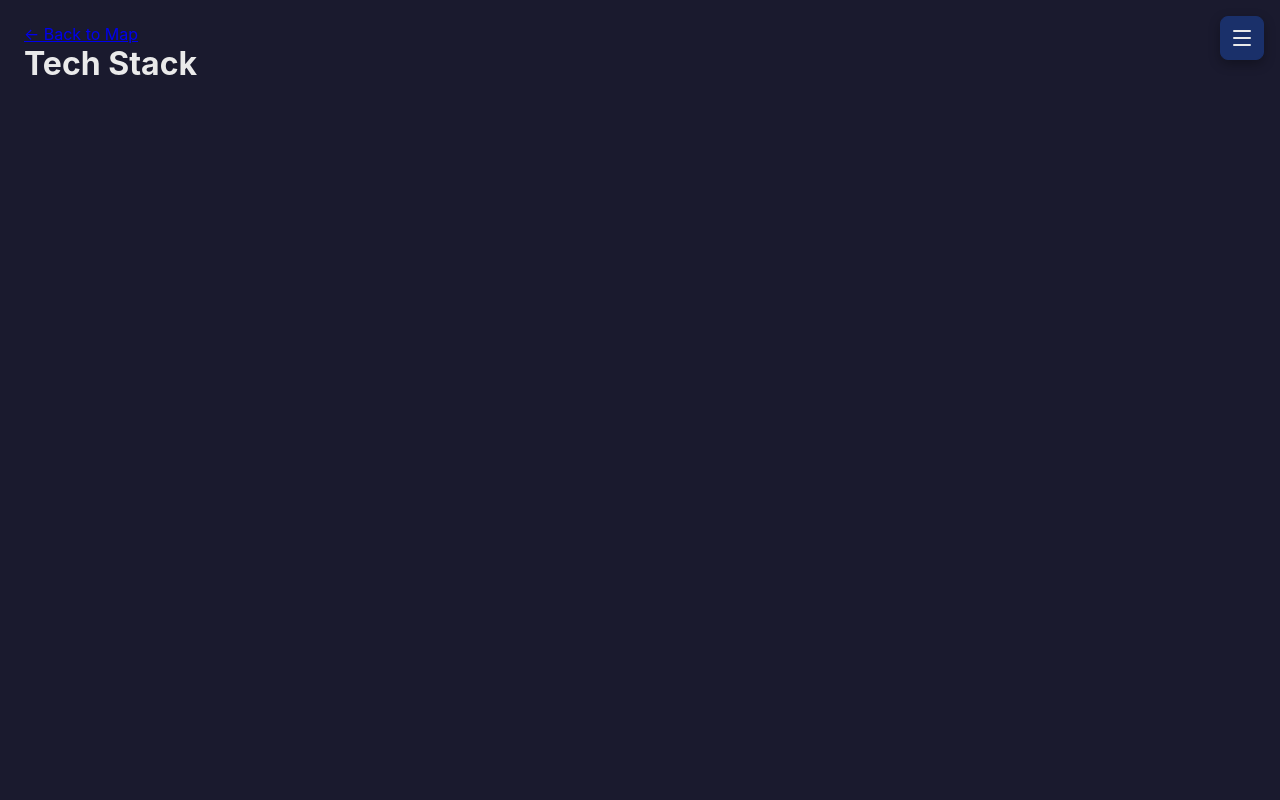
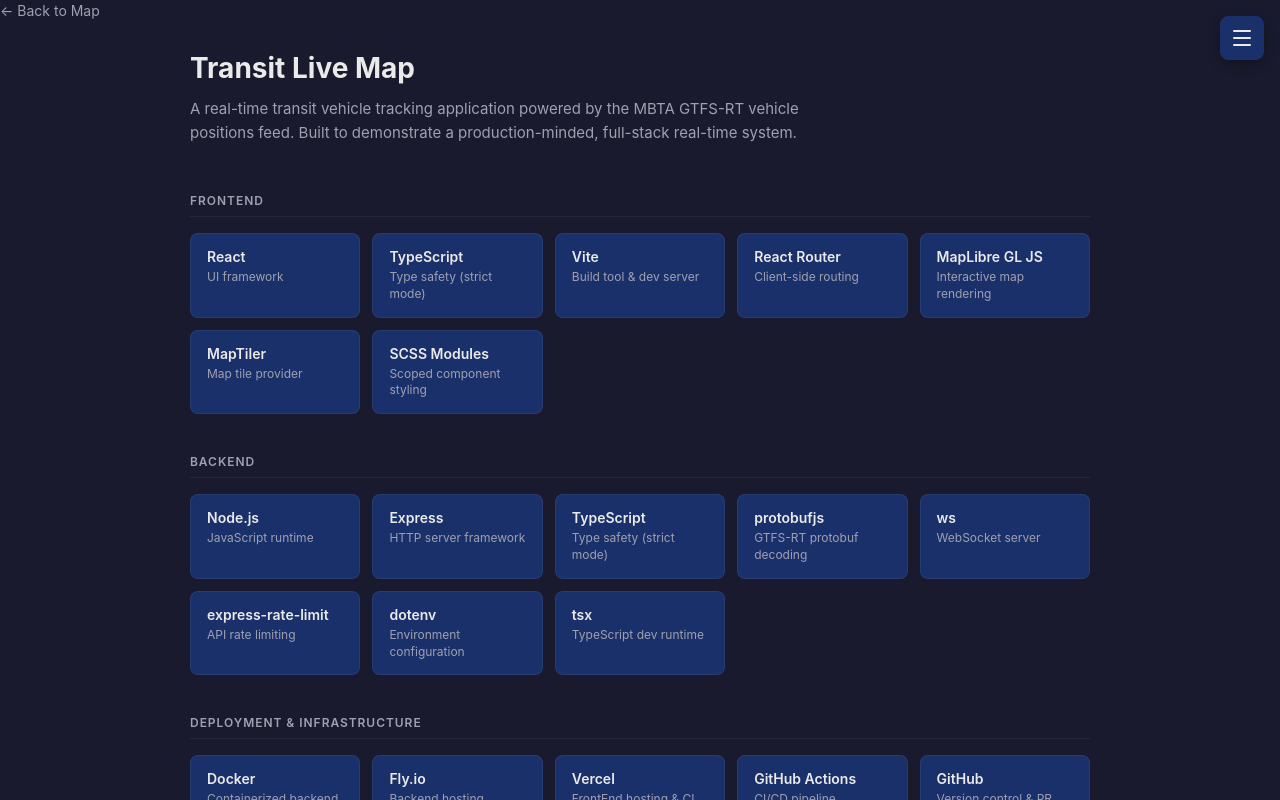
Before and after one commit to Roaming-Eclipse-LLC/transit-live-map, a React (Vite) app in the folder web/: page /tech-stack in a window 1280 px wide. Built offline with nearby package versions, Linux system fonts and the light colour scheme; no server answers.

Commit message:
feat: add tech stack page with sections and architecture highlights

```diff
--- /dev/null
+++ b/web/src/data/techStack.ts
@@ -0,0 +1,46 @@
+import type { TechSection } from '../types/techStack';
+
+export const techStackSections: TechSection[] = [
+  {
+    title: 'Frontend',
+    items: [
+      { name: 'React', description: 'UI framework' },
+      { name: 'TypeScript', description: 'Type safety (strict mode)' },
+      { name: 'Vite', description: 'Build tool & dev server' },
+      { name: 'React Router', description: 'Client-side routing' },
+      { name: 'MapLibre GL JS', description: 'Interactive map rendering' },
+      { name: 'MapTiler', description: 'Map tile provider' },
+      { name: 'SCSS Modules', description: 'Scoped component styling' },
+    ],
+  },
+  {
+    title: 'Backend',
+    items: [
+      { name: 'Node.js', description: 'JavaScript runtime' },
+      { name: 'Express', description: 'HTTP server framework' },
+      { name: 'TypeScript', description: 'Type safety (strict mode)' },
+      { name: 'protobufjs', description: 'GTFS-RT protobuf decoding' },
+      { name: 'ws', description: 'WebSocket server' },
+      { name: 'express-rate-limit', description: 'API rate limiting' },
+      { name: 'dotenv', description: 'Environment configuration' },
+      { name: 'tsx', description: 'TypeScript dev runtime' },
+    ],
+  },
+  {
+    title: 'Deployment & Infrastructure',
+    items: [
+      { name: 'Docker', description: 'Containerized backend' },
+      { name: 'Fly.io', description: 'Backend hosting (WebSockets)' },
+      { name: 'Vercel', description: 'FrontEnd hosting & CI' },
+      { name: 'GitHub Actions', description: 'CI/CD pipeline' },
+      { name: 'GitHub', description: 'Version control & PR workflows' },
+    ],
+  },
+  {
+    title: 'Tooling & Quality',
+    items: [
+      { name: 'ESLint', description: 'Code linting' },
+      { name: 'Prettier', description: 'Code formatting' },
+    ],
+  },
+];
--- a/web/src/pages/TechStackPage/TechStackPage.module.scss
+++ b/web/src/pages/TechStackPage/TechStackPage.module.scss
@@ -1,11 +1,135 @@
 .page {
   width: 100%;
-  height: 100%;
+  min-height: 100%;
+  overflow-y: auto;
   padding: 24px;
-  overflow-y: auto;
+  background-color: var(--color-bg);
+  color: var(--color-text);
 }
 
-.backlink {
+.backLink {
+  display: inline-block;
+  color: var(--color-text-muted);
+  text-decoration: none;
+  font-size: 14px;
+  margin-bottom: 32px;
+  transition: color 0.2s ease;
+
+  &:hover {
+    color: var(--color-text);
+  }
+}
+
+.content {
+  max-width: 900px;
+  margin: 0 auto;
+  padding-bottom: 48px;
+}
+
+.header {
+  margin-bottom: 48px;
+}
+
+.title {
+  font-size: 28px;
+  font-weight: 700;
+  margin-bottom: 12px;
+}
+
+.subtitle {
+  color: var(--color-text-muted);
+  font-size: 15px;
+  line-height: 1.6;
+  max-width: 640px;
+}
+
+.section {
+  margin-bottom: 40px;
+}
+
+.sectionTitle {
+  font-size: 12px;
+  font-weight: 600;
+  text-transform: uppercase;
+  letter-spacing: 0.08em;
+  color: var(--color-text-muted);
+  margin-bottom: 16px;
+  padding-bottom: 8px;
+  border-bottom: 1px solid rgba(255, 255, 255, 0.06);
+}
+
+.grid {
+  display: grid;
+  grid-template-columns: repeat(auto-fill, minmax(160px, 1fr));
+  gap: 12px;
+}
+
+.card {
+  display: flex;
+  flex-direction: column;
+  gap: 4px;
+  padding: 14px 16px;
+  background-color: var(--color-surface);
+  border: 1px solid rgba(255, 255, 255, 0.06);
+  border-radius: var(--radius-md);
+  transition:
+    border-color 0.2s ease,
+    transform 0.2s ease;
+
+  &:hover {
+    border-color: var(--color-accent);
+    transform: translateY(-2px);
+  }
+}
+
+.cardName {
+  font-size: 14px;
+  font-weight: 600;
   color: var(--color-text);
-  text-decoration: none;
 }
+
+.cardDescription {
+  font-size: 12px;
+  color: var(--color-text-muted);
+  line-height: 1.4;
+}
+
+.highlights {
+  display: grid;
+  grid-template-columns: repeat(auto-fit, minmax(240px, 1fr));
+  gap: 16px;
+}
+
+.highlight {
+  padding: 20px;
+  background-color: var(--color-surface);
+  border-radius: var(--radius-md);
+  border: 1px solid rgba(255, 255, 255, 0.06);
+}
+
+.highlightTitle {
+  font-size: 14px;
+  font-weight: 600;
+  margin-bottom: 8px;
+  color: var(--color-accent);
+}
+
+.highlightText {
+  font-size: 13px;
+  color: var(--color-text-muted);
+  line-height: 1.6;
+}
+
+@media (max-width: 600px) {
+  .grid {
+    grid-template-columns: repeat(auto-fill, minmax(130px, 1fr));
+  }
+
+  .highlights {
+    grid-template-columns: 1fr;
+  }
+
+  .title {
+    font-size: 22px;
+  }
+}
--- a/web/src/pages/TechStackPage/index.tsx
+++ b/web/src/pages/TechStackPage/index.tsx
@@ -1,14 +1,93 @@
 import { Link } from 'react-router-dom';
+
+import { techStackSections } from '../../data/techStack';
+import type { TechItem, TechSection } from '../../types/techStack';
 
 import styles from './TechStackPage.module.scss';
 
+const TechCard = ({ name, description }: TechItem) => {
+  return (
+    <div className={styles.card}>
+      <span className={styles.cardName}>{name}</span>
+      <span className={styles.cardDescription}>{description}</span>
+    </div>
+  );
+};
+
+const TechSection = ({ title, items }: TechSection) => {
+  return (
+    <section className={styles.section}>
+      <h2 className={styles.sectionTitle}>{title}</h2>
+
+      <div className={styles.grid}>
+        {items.map((item) => (
+          <TechCard key={item.name} {...item} />
+        ))}
+      </div>
+    </section>
+  );
+};
+
 const TechStackPage = () => {
   return (
-    <div className={styles.page}>
+    <div className={styles.pages}>
       <Link to='/' className={styles.backLink}>
         ← Back to Map
       </Link>
-      <h1>Tech Stack</h1>
+
+      <div className={styles.content}>
+        <header className={styles.header}>
+          <h1 className={styles.title}>Transit Live Map</h1>
+
+          <p className={styles.subtitle}>
+            A real-time transit vehicle tracking application powered by the MBTA
+            GTFS-RT vehicle positions feed. Built to demonstrate a
+            production-minded, full-stack real-time system.
+          </p>
+        </header>
+
+        {techStackSections.map((section) => (
+          <TechSection key={section.title} {...section} />
+        ))}
+
+        <section className={styles.section}>
+          <h2 className={styles.sectionTitle}>Architecture Highlights</h2>
+
+          <div className={styles.highlights}>
+            <div className={styles.highlight}>
+              <h3 className={styles.highlightTitle}>Real-Time Data Pipeline</h3>
+
+              <p className={styles.highlightText}>
+                Polls the MBTA GTFS-RT feed every 10 seconds, decodes binary
+                protobuf data, and broadcasts normalized vehicle positions to
+                all connected clients via WebSocket.
+              </p>
+            </div>
+
+            <div className={styles.highlight}>
+              <h3 className={styles.highlightTitle}>Decoupled Architecture</h3>
+
+              <p className={styles.highlightText}>
+                The backend has no knowledge of the frontend — it only exposes a
+                WebSocket stream. This makes it easy to swap or add frontends,
+                or adapt to a different transit agency's feed.
+              </p>
+            </div>
+
+            <div className={styles.highlight}>
+              <h3 className={styles.highlightTitle}>
+                Production-Minded Deployment
+              </h3>
+
+              <p className={styles.highlightText}>
+                Multi-stage Docker build for a lean production image, deployed
+                to Fly.io for persistent WebSocket support, with the frontend on
+                Vercel for fast global delivery.
+              </p>
+            </div>
+          </div>
+        </section>
+      </div>
     </div>
   );
 };
--- /dev/null
+++ b/web/src/types/techStack.ts
@@ -0,0 +1,9 @@
+export interface TechItem {
+  name: string;
+  description: string;
+}
+
+export interface TechSection {
+  title: string;
+  items: TechItem[];
+}
```
